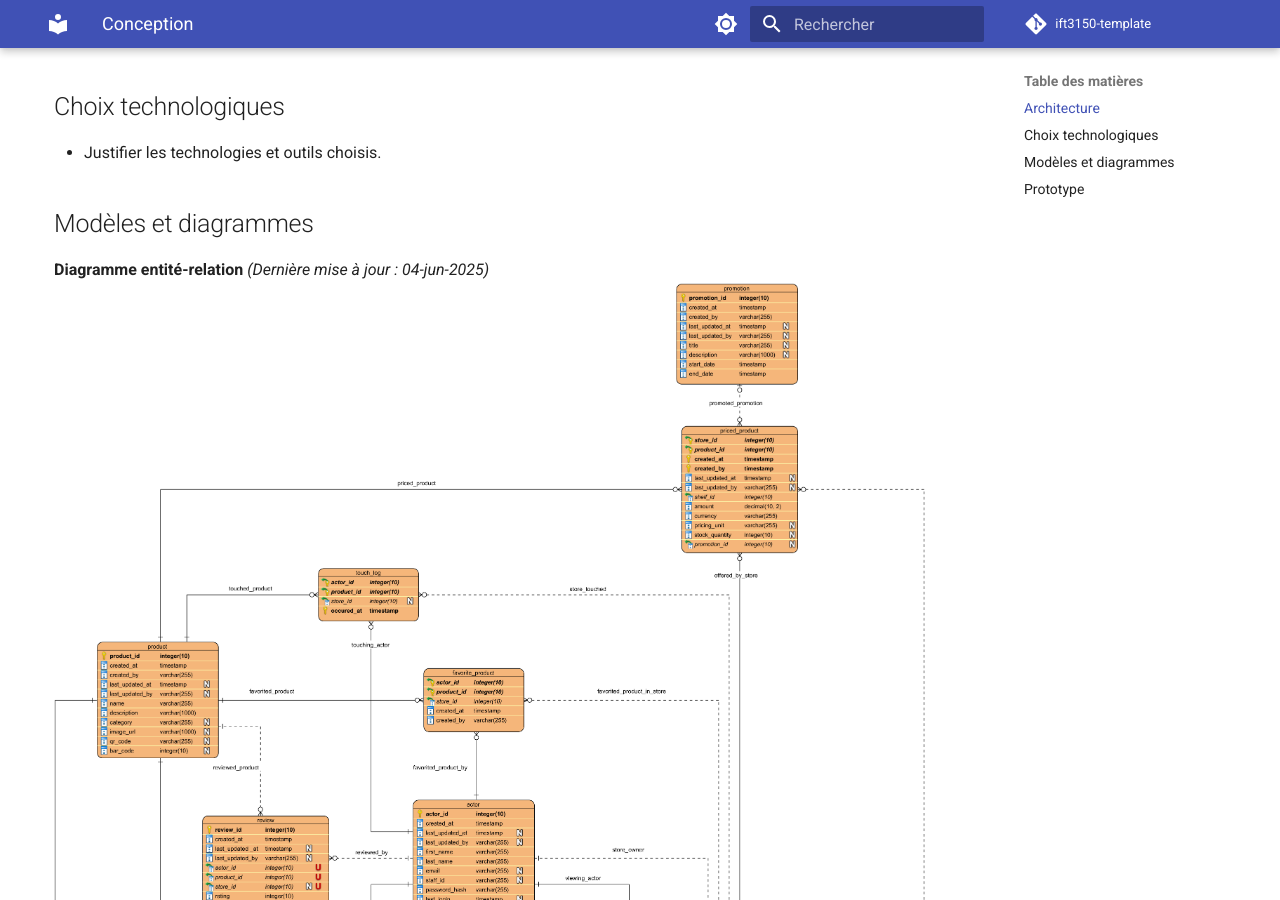
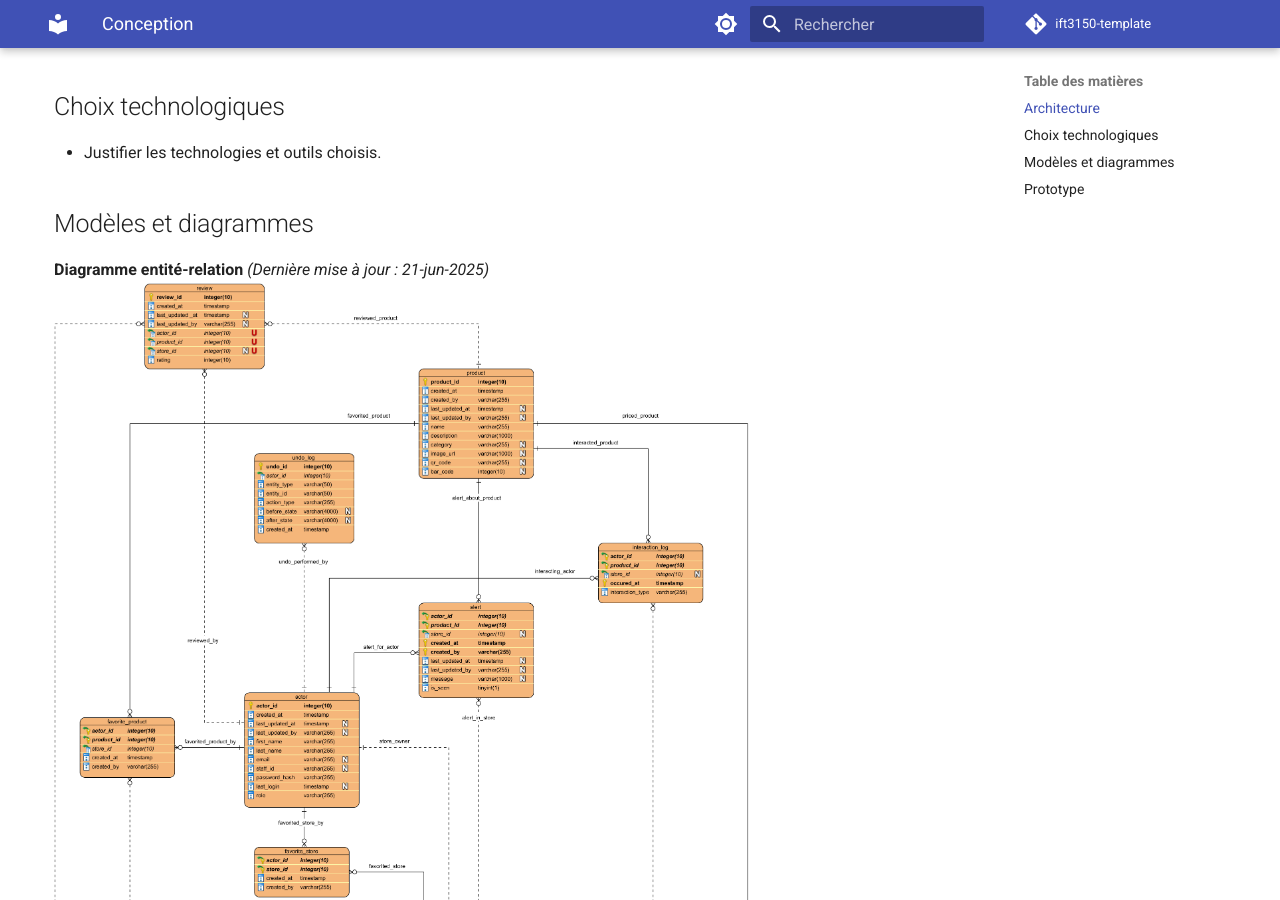
Before and after one commit to protolabo/dime, an MkDocs documentation site: the page built from docs/conception.md, in a window 1280 px wide and 900 px high, scrolled down 1000 px. Built offline with MkDocs 1.6.1 and Material for MkDocs 9.7.7, drawn with Linux system fonts in a browser that asks for light colours; comment, search, counter and statistics services are not loaded.

Commit message:
updated diagram

```diff
--- a/docs/conception.md
+++ b/docs/conception.md
@@ -22,7 +22,7 @@ Cette architecture sépare bien les responsabilités, permet d’évoluer facile
 - Justifier les technologies et outils choisis.
 
 ## Modèles et diagrammes
-**Diagramme entité-relation** *(Dernière mise à jour : 04-jun-2025)* ![Diagramme entité-relation](images/Entity%20relationship.png)
+**Diagramme entité-relation** *(Dernière mise à jour : 21-jun-2025)* ![Diagramme entité-relation](images/Entity%20relationship.png)
 
 ## Prototype
 [Lien Figma du prototype](https://www.figma.com/design/j39w8enj4lyx9PlnpdWOzb/Dime?node-id=0-1&t=R44g9gxVfHPhjDI2-1)
```
Also changed, not shown: docs/images/Entity relationship.png.
